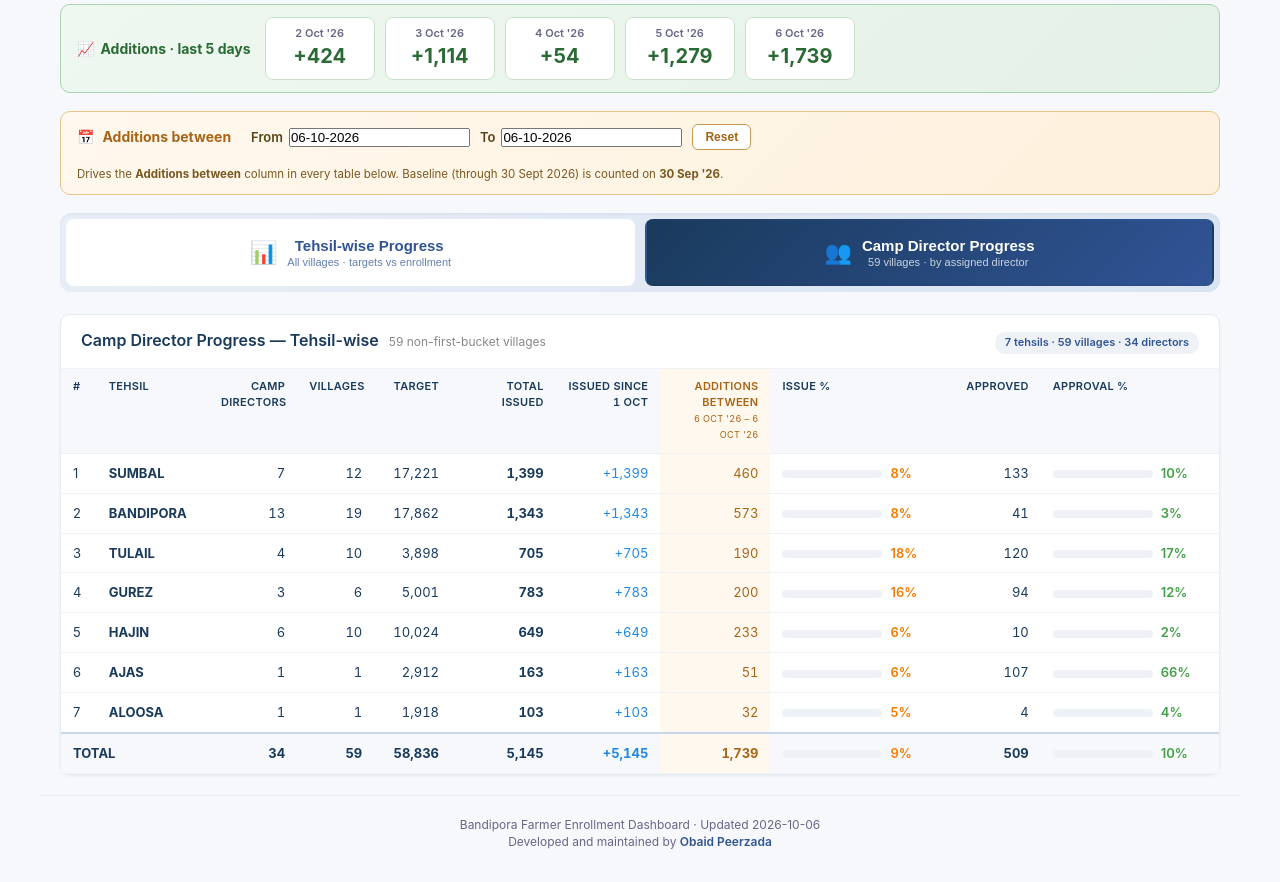
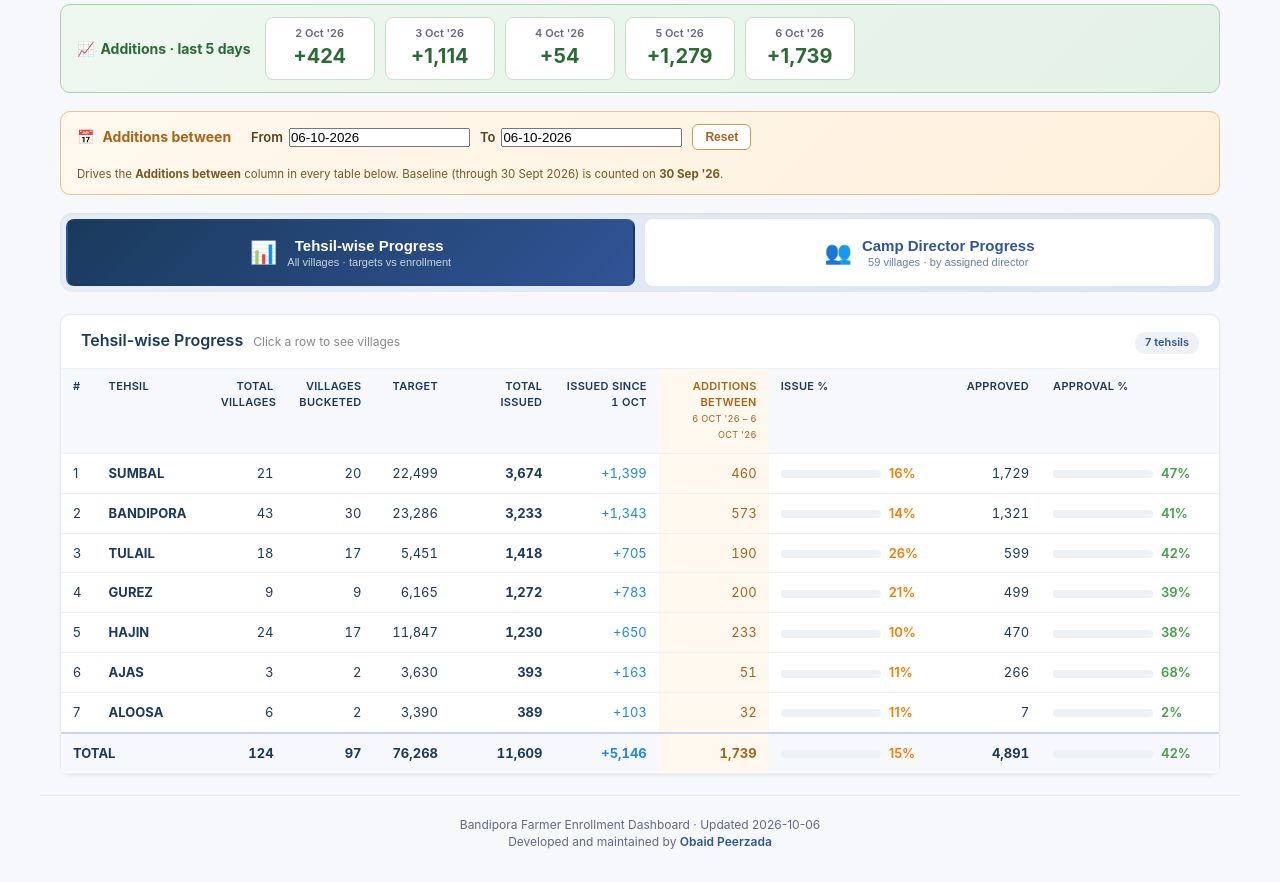
Before and after one commit to peerzadaobaid/Famrer-ID-Progress, a Flask app: page / in a window 1280 px wide. Shown: the part 245-1127 px from the top of the page. Run offline with Flask 3, Linux system fonts and the light colour scheme.

Commit message:
Add files via upload

```diff
--- a/templates/dashboard.html
+++ b/templates/dashboard.html
@@ -133,6 +133,9 @@
 
     .first-bucket-row { background: #fff4e3; }
     .first-bucket-badge { color: #c66300; font-weight: 400; font-size: 11px; margin-left: 6px; font-style: italic; }
+    .new-batch-badge { color: #1e5fa0; font-weight: 600; font-size: 10.5px; margin-left: 6px; padding: 1px 7px; border-radius: 10px; background: #e8f0fe; border: 1px solid #b3cdf0; letter-spacing: 0.2px; vertical-align: middle; }
+    tr.new-batch-row td { background: #fafbff; }
+    .new-batch-cell { color: #1e5fa0 !important; background: #e8f0fe !important; font-weight: 600; font-size: 11px; font-style: italic; }
 
     .view { display: none; }
     .view.active { display: block; }
@@ -238,18 +241,18 @@
 
   {# ============== TABS ============== #}
   <div class="view-tabs" id="viewTabs">
-    <button class="view-tab" id="tabProgress" onclick="switchTab('progress')">
+    <button class="view-tab active" id="tabProgress" onclick="switchTab('progress')">
       <span class="tab-icon">📊</span>
       <span>Tehsil-wise Progress<span class="tab-sub">All villages · targets vs enrollment</span></span>
     </button>
-    <button class="view-tab active" id="tabCD" onclick="switchTab('cd')">
+    <button class="view-tab" id="tabCD" onclick="switchTab('cd')">
       <span class="tab-icon">👥</span>
       <span>Camp Director Progress<span class="tab-sub">59 villages · by assigned director</span></span>
     </button>
   </div>
 
   {# ============== VIEW: TEHSIL (L1) ============== #}
-  <div id="viewTehsil" class="view">
+  <div id="viewTehsil" class="view active">
     <div class="panel">
       <div class="panel-header">
         <h2>Tehsil-wise Progress <small style="color:#888;font-weight:400;font-size:12px;margin-left:6px">Click a row to see villages</small></h2>
@@ -315,7 +318,7 @@
   </div>
 
   {# ============== VIEW: CD TEHSIL (L1) ============== #}
-  <div id="viewCDTehsil" class="view active">
+  <div id="viewCDTehsil" class="view">
     <div class="panel">
       <div class="panel-header">
         <h2>Camp Director Progress — Tehsil-wise <small style="color:#888;font-weight:400;font-size:12px;margin-left:6px">59 non-first-bucket villages</small></h2>
@@ -515,22 +518,41 @@ function renderVillages(tehsilName){
   var body='',totAR=0,totPend=0;
   for(var j=0;j<vs.length;j++){
     var v=vs[j]; var since=v.issued-(v.issuedBaseline||0); var ar=villageAddInRange(v,addFrom,addTo); totAR+=ar;
-    var pend=v.pending||0; if(!v.firstBucket) totPend+=pend;
-    var rowCls=v.firstBucket?' class="first-bucket-row"':'';
-    var badge=v.firstBucket?' <em class="first-bucket-badge">1st Bucket</em>':'';
-    var pendCell=v.firstBucket
-      ? '<td class="num pending-col pending-col-tehsil pending-first-bucket">1st Bucket</td>'
-      : '<td class="num pending-col pending-col-tehsil" style="color:#a63434;background:#fef2f2">'+pend.toLocaleString()+'</td>';
+    var pend=v.pending||0; if(!v.firstBucket && !v.newBatch) totPend+=pend;
+    var rowCls=v.firstBucket?' class="first-bucket-row"':(v.newBatch?' class="new-batch-row"':'');
+    var badge=v.firstBucket
+      ? ' <em class="first-bucket-badge">1st Bucket</em>'
+      : (v.newBatch ? ' <em class="new-batch-badge">Started 20 Oct</em>' : '');
+    var pendCell;
+    if(v.firstBucket){
+      pendCell='<td class="num pending-col pending-col-tehsil pending-first-bucket">1st Bucket</td>';
+    } else if(v.newBatch){
+      pendCell='<td class="num pending-col pending-col-tehsil new-batch-cell">Started 20 Oct</td>';
+    } else {
+      pendCell='<td class="num pending-col pending-col-tehsil" style="color:#a63434;background:#fef2f2">'+pend.toLocaleString()+'</td>';
+    }
+    // New-batch villages have no data yet — show "Started 20 Oct" instead of 0s.
+    var tgtCell, issCell, sinceCell, arCell, issPct, apr, aprPct;
+    if(v.newBatch){
+      tgtCell  = '<td class="num new-batch-cell">Started 20 Oct</td>';
+      issCell  = '<td class="num new-batch-cell">Started 20 Oct</td>';
+      sinceCell= '<td class="num new-batch-cell">Started 20 Oct</td>';
+      arCell   = '<td class="num new-batch-cell">Started 20 Oct</td>';
+      issPct   = '<td class="new-batch-cell" style="text-align:center">—</td>';
+      apr      = '<td class="num new-batch-cell">Started 20 Oct</td>';
+      aprPct   = '<td class="new-batch-cell" style="text-align:center">—</td>';
+    } else {
+      tgtCell  = '<td class="num">'+v.target.toLocaleString()+'</td>';
+      issCell  = '<td class="num"><strong>'+v.issued.toLocaleString()+'</strong></td>';
+      sinceCell= '<td class="num" style="color:#1e88e5">'+(since>0?'+':'')+since.toLocaleString()+'</td>';
+      arCell   = '<td class="num" style="color:#a86416;background:#fff8ee">'+ar.toLocaleString()+'</td>';
+      issPct   = '<td>'+pctBar(v.issued,v.target)+'</td>';
+      apr      = '<td class="num">'+v.approved.toLocaleString()+'</td>';
+      aprPct   = '<td>'+pctBar(v.approved,v.issued)+'</td>';
+    }
     body+='<tr'+rowCls+'><td>'+(j+1)+'</td>'
         +'<td><strong>'+esc(v.village)+'</strong>'+badge+'</td>'
-        +'<td class="num">'+v.target.toLocaleString()+'</td>'
-        +'<td class="num"><strong>'+v.issued.toLocaleString()+'</strong></td>'
-        +'<td class="num" style="color:#1e88e5">'+(since>0?'+':'')+since.toLocaleString()+'</td>'
-        +'<td class="num" style="color:#a86416;background:#fff8ee">'+ar.toLocaleString()+'</td>'
-        +pendCell
-        +'<td>'+pctBar(v.issued,v.target)+'</td>'
-        +'<td class="num">'+v.approved.toLocaleString()+'</td>'
-        +'<td>'+pctBar(v.approved,v.issued)+'</td></tr>';
+        +tgtCell+issCell+sinceCell+arCell+pendCell+issPct+apr+aprPct+'</tr>';
   }
   var tIB=vs.reduce(function(s,v){return s+(v.issuedBaseline||0);},0); var tS=t.issued-tIB;
   document.querySelector('#villageTable tbody').innerHTML=body;
@@ -760,8 +782,8 @@ function rerender(){
   if(document.getElementById('viewCDVillages').classList.contains('active')){ var bc=document.getElementById('cdVilBreadcrumb').textContent; if(bc&&bc.indexOf(' › ')>=0){ var p=bc.split(' › '); var tn=p[0].trim(), dn=p[1].trim(); for(var i=0;i<DATA.tehsils.length;i++) if(DATA.tehsils[i].tehsil===tn) for(var j=0;j<DATA.tehsils[i].villages.length;j++){ var cd=DATA.tehsils[i].villages[j].campDirector; if(cd&&cd.n===dn){ renderCDVillages(tn,cdNormName(cd.n)); return; } } } }
 }
 
-// Camp Director Progress is the default open tab.
-renderCDTehsils();
+// Tehsil-wise Progress is the default open tab (v24+).
+renderTehsils();
 </script>
 </body>
 </html>
```
